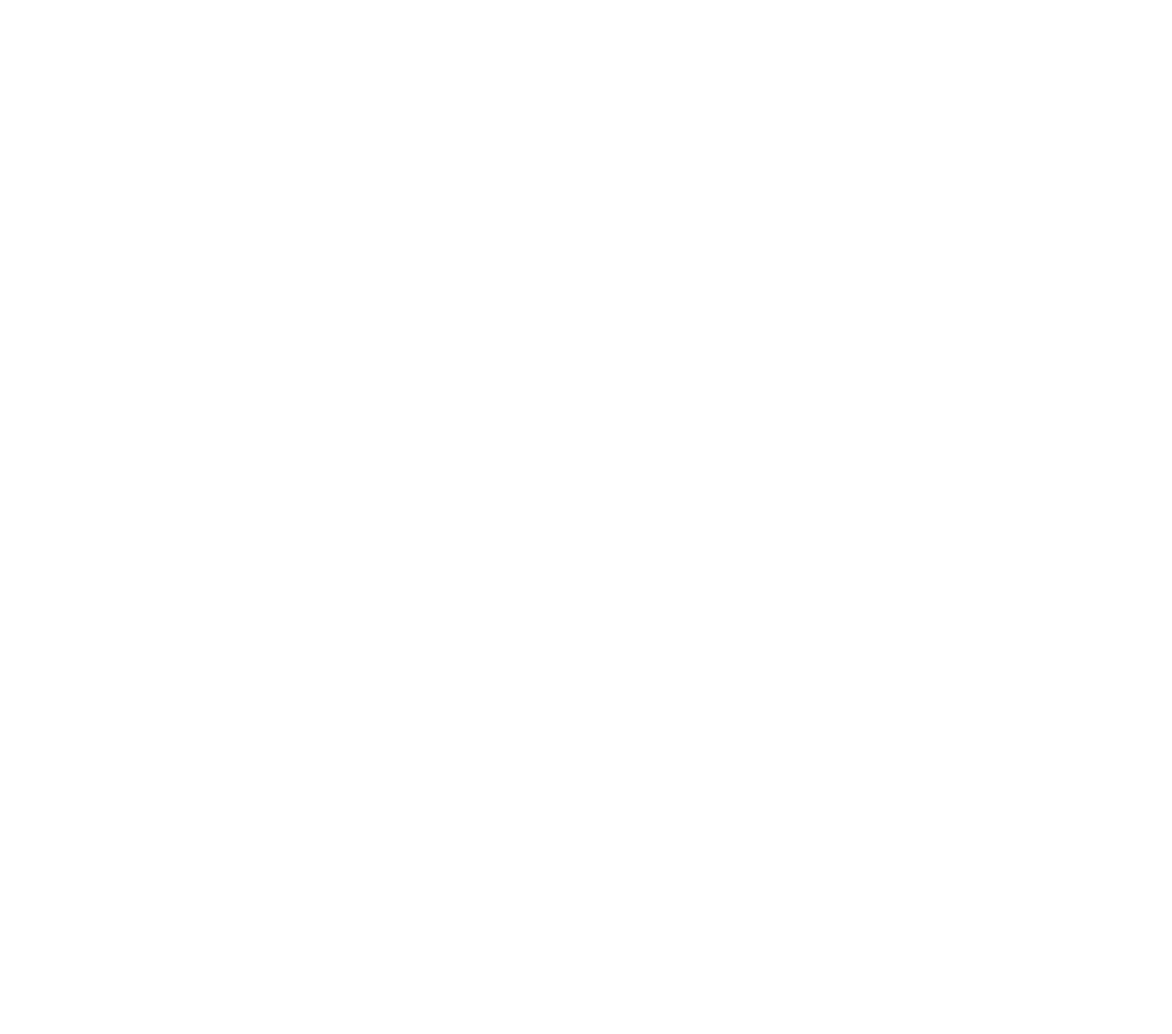
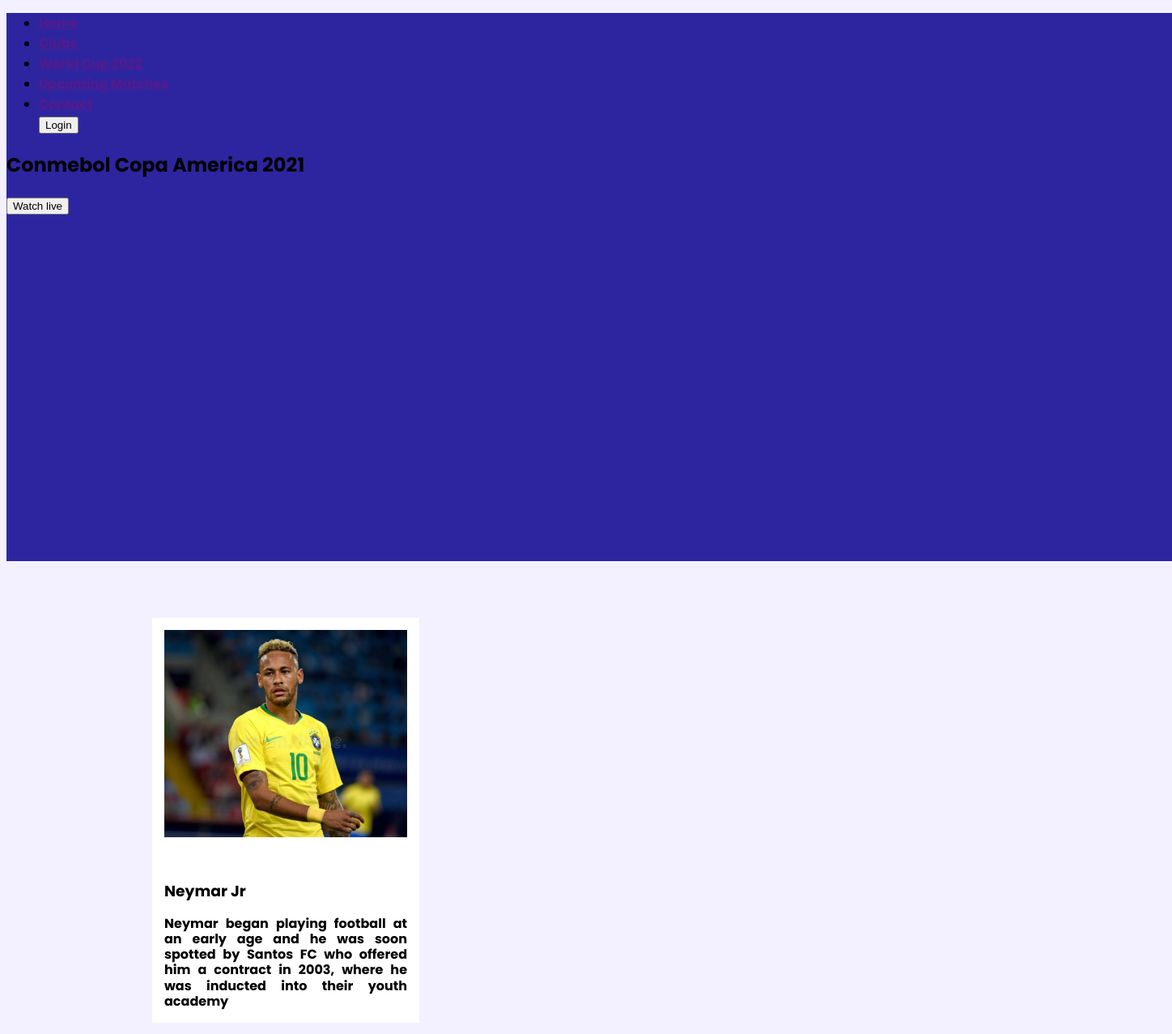
Before and after one commit to Jimy-JosephN5/Responsive-Website, a plain HTML site: page index.html in a window 1280 px wide. Shown: the whole page at 81% size, 1448 px wide, since content can reach past the window. Before the commit the page ends 800 px from the top, so only its background shows below. Drawn offline with Linux system fonts and the light colour scheme.

Commit message:
commit added

```diff
--- a/index.html
+++ b/index.html
@@ -17,8 +17,52 @@
 <body>
     <!-- header start -->
     <header>
-
+        <div class="head-container">
+            <nav>
+                <ul>
+                    <li><a href="">Home</a></li>
+                    <li><a href="">Clubs</a></li>
+                    <li><a href="">World Cup 2022</a></li>
+                    <li><a href="">Upcoming Matches</a></li>
+                    <li><a href="">Contact</a></li>
+                    <button type="button">Login</button>
+                </ul>
+            </nav>
+            <div class="page-title">
+                <div class="title">
+                    <h2>Conmebol Copa America 2021</h3>
+                    <button type="button">Watch live</button>
+                </div>
+            </div>
+        </div>
     </header>
     <!-- header end -->
+
+    <!-- main section start -->
+    <main>
+        <!-- blogs -->
+        <section class="container">
+            <div class="players">
+                <article class="player">
+                    <div class="banner">
+                        <img src="/players/player-1.png" alt="Neymar jr">
+                    </div>
+                     <div>
+                         <div class="player info">
+                             <h3 class="player-name">Neymar Jr</h3>
+                             <p>Neymar began playing football at an early age and he was soon spotted by Santos FC who offered him a contract in 2003, where he was inducted into their youth academy</p>
+                         </div>
+                     </div>
+                </article>
+            </div>
+        </section>
+    </main>
+    <!-- main section end  -->
+
+    <!-- footer area start  -->
+    <footer>
+
+    </footer>
+    <!-- footer area end   -->
 </body>
 </html>
--- a/style.css
+++ b/style.css
@@ -0,0 +1,47 @@
+body {
+  font-family: "Poppins", sans-serif;
+  background-color: #f3f1ff;
+}
+/* header styling */
+header {
+  background-color: #2d25a0;
+  width: 1440px;
+  height: 677px;
+}
+.head-container {
+}
+
+/* main section styles  */
+main {
+  width: 1050px;
+  height: 474px;
+  margin-right: 210px;
+  margin-left: 180px;
+  margin-top: 70px;
+}
+
+.player .banner img {
+  width: 300px;
+  height: 256px;
+  margin: 0;
+  padding: 15px;
+}
+
+.players {
+  width: 330px;
+  height: 500px;
+  background-color: #ffffff;
+}
+
+.player.info {
+  height: auto;
+  padding: 15px;
+  text-align: justify;
+  line-height: 1.2;
+}
+
+.player-name p {
+  font-size: 16px;
+  width: 300px;
+  padding: 15px;
+}
```
